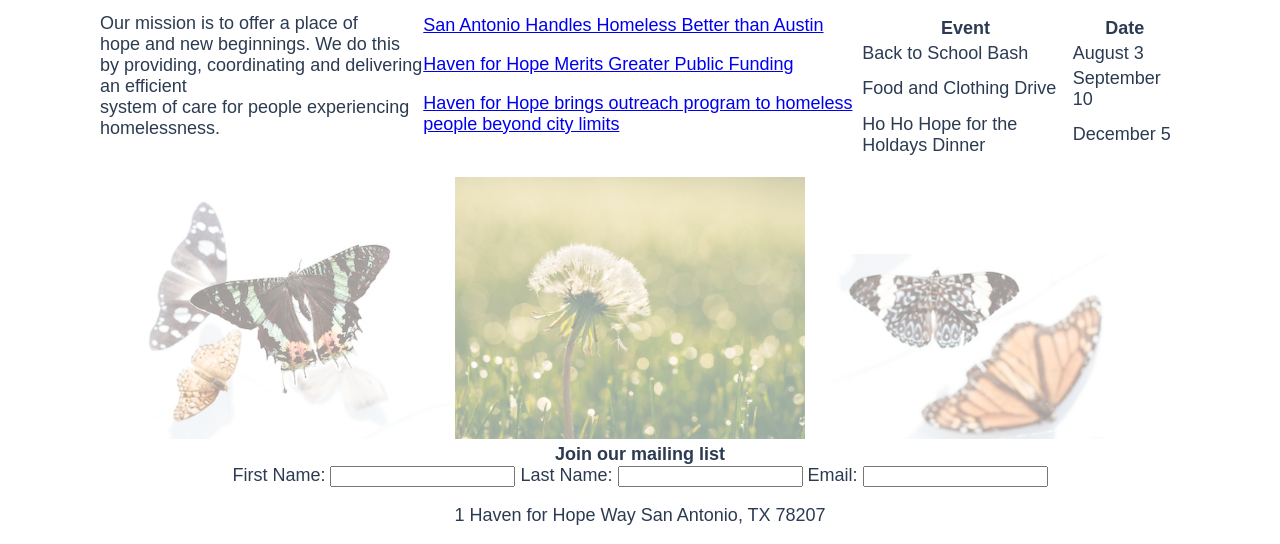
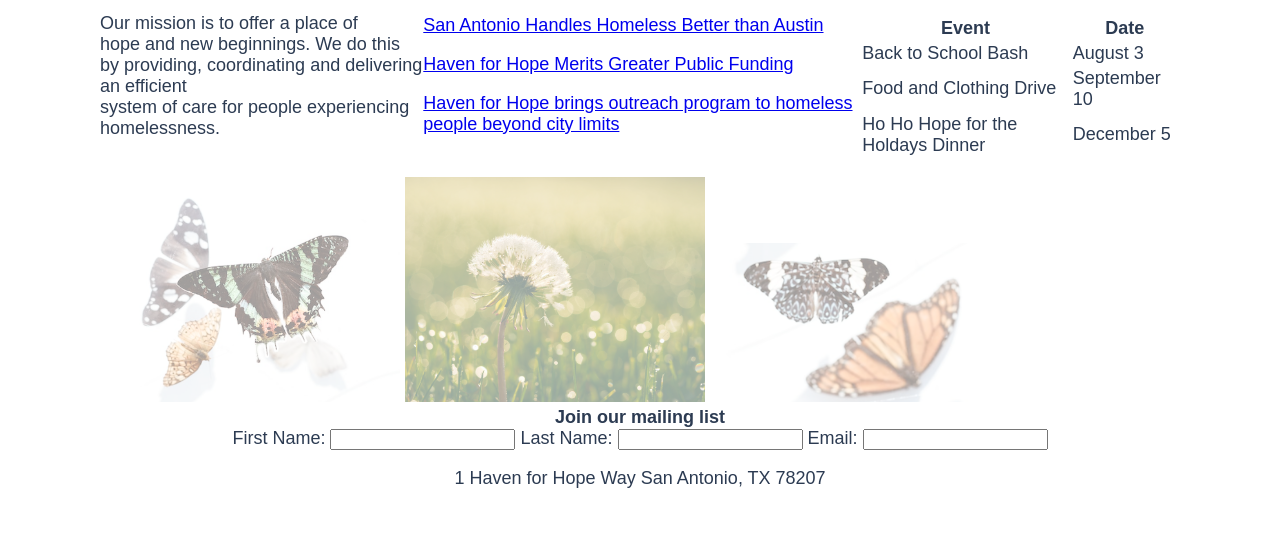
Before and after one commit to kristentorring/Haven-for-Hope, a plain HTML site: page index.html in a window 1280 px wide. Shown: the part 773-1317 px from the top of the page. After the commit the page ends 1280 px from the top, so only its background shows below. Drawn offline with Linux system fonts and the light colour scheme.

Commit message:
Update index.html

```diff
--- a/index.html
+++ b/index.html
@@ -90,9 +90,9 @@ care for people experiencing homelessness.</p>
 
 
 <div class="images">
-<img src="images/Butterfly1.png" alt="butterflies" style= height="350" width="350">
-<img src="images/dandelion.JPG" alt="dandelion" style= height="350" width="350">
-<img src="images/butterfly2.png" alt="butterflies" style= height="350" width="350">
+<img src="images/Butterfly1.png" alt="butterflies" style= height="300" width="300">
+<img src="images/dandelion.JPG" alt="dandelion" style= height="300" width="300">
+<img src="images/butterfly2.png" alt="butterflies" style= height="300" width="300">
 </div>
 <footer>
 
```
